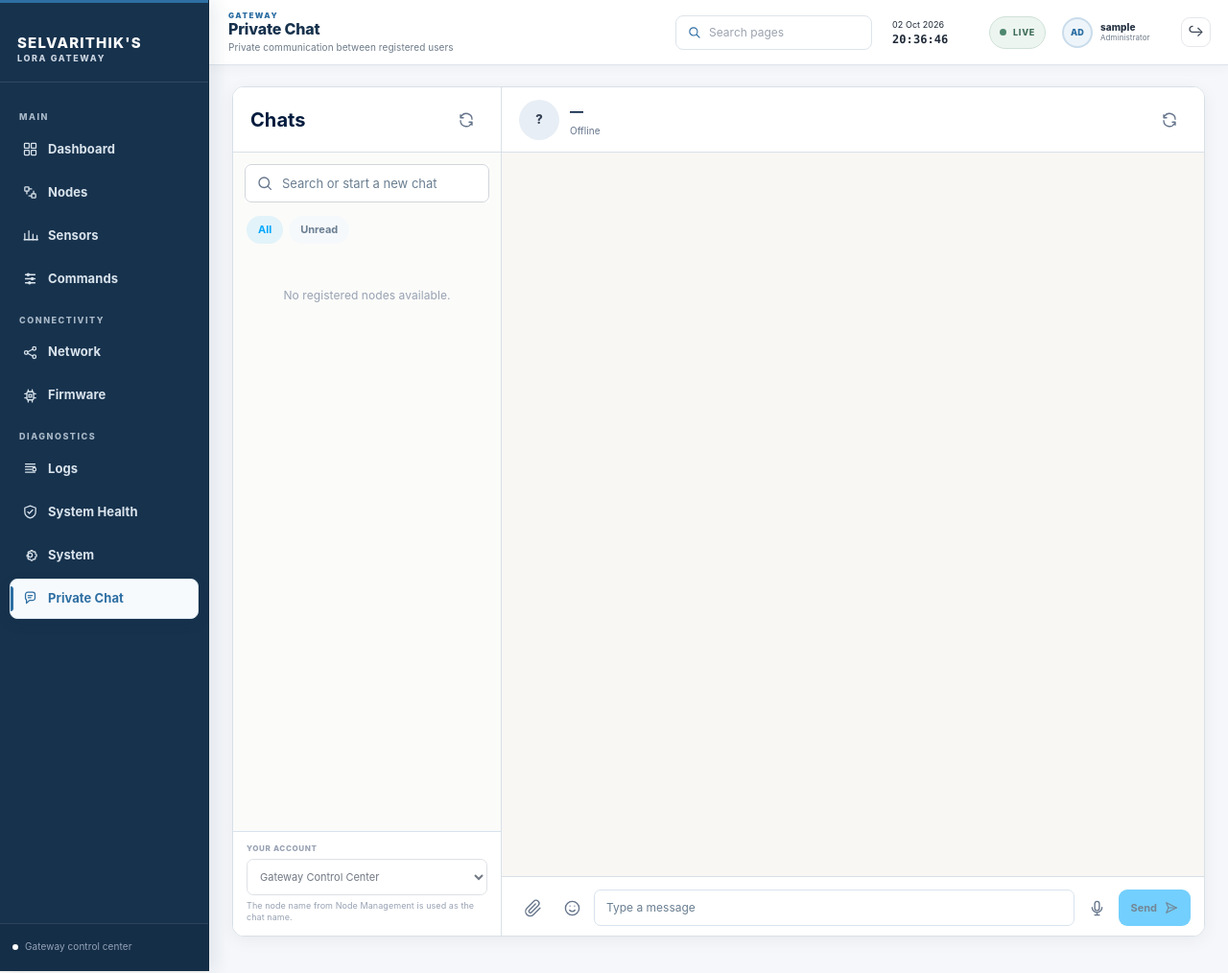
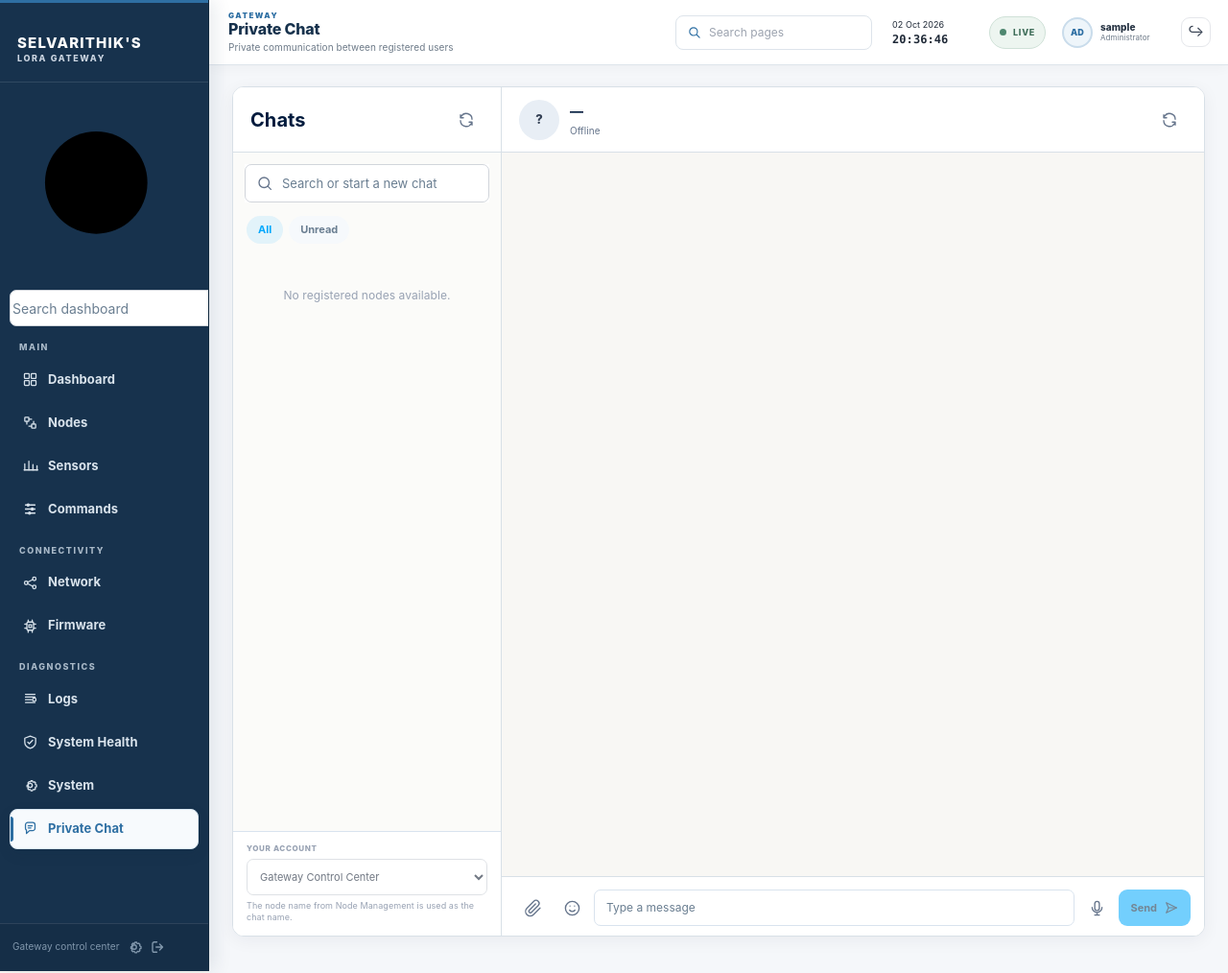
Before and after one commit to selvarithik/ESP32_LoRa_Project, a Flask app: page /chat in a window 1280 px wide. Shown: the whole page at 96% size. Run offline with Flask 3, Linux system fonts and the light colour scheme; the visitor is signed in with stand-in values (Sample User, id 1); data that the repository does not hold is empty.

Commit message:
Add sidebar-9 inspired navigation shell

```diff
--- a/dashboard/templates/base.html
+++ b/dashboard/templates/base.html
@@ -28,7 +28,7 @@
 
 <div class="app-shell" id="app-shell">
 
-  <aside class="sidebar-v6" id="side-navigation" aria-label="Gateway navigation">
+  <aside class="sidebar-v6 sidebar9-inspired" id="side-navigation" aria-label="Gateway navigation">
     <a class="sidebar-brand-v6" href="/" aria-label="SELVARITHIK'S LoRa Gateway">
       <span class="sidebar-brand-copy-v6">
         <strong>SELVARITHIK'S</strong>
@@ -36,8 +36,13 @@
       </span>
     </a>
 
-    <div class="sidebar-nav-v6">
-      <div class="sidebar-label-v6">Main</div>
+    <div class="sidebar-nav-v6 sidebar9-nav"><div class="sidebar9-search" role="search">
+        <svg viewBox="0 0 24 24" aria-hidden="true"><circle cx="11" cy="11" r="6.5"/><path d="m16 16 5 5"/></svg>
+        <input id="sidebar-page-search" type="search" placeholder="Search dashboard" aria-label="Search dashboard">
+      </div>
+
+
+      <div class="sidebar-label-v6 sidebar9-section">Main</div>
 
       <a href="/" class="nav-item nav-v6" data-path="/" aria-label="Dashboard" data-tooltip-title="Dashboard" data-tooltip-text="Live gateway overview, node availability and telemetry health.">
         <svg class="nav-icon" viewBox="0 0 24 24" aria-hidden="true"><rect x="3.5" y="3.5" width="7" height="7" rx="1"/><rect x="13.5" y="3.5" width="7" height="7" rx="1"/><rect x="3.5" y="13.5" width="7" height="7" rx="1"/><rect x="13.5" y="13.5" width="7" height="7" rx="1"/></svg>
@@ -59,7 +64,7 @@
         <span>Commands</span>
       </a>
 
-      <div class="sidebar-label-v6">Connectivity</div>
+      <div class="sidebar-label-v6 sidebar9-section">Connectivity</div>
 
       <a href="/communication" class="nav-item nav-v6" data-path="/communication" aria-label="Network" data-tooltip-title="Network" data-tooltip-text="Configure communication links and gateway connectivity.">
         <svg class="nav-icon" viewBox="0 0 24 24" aria-hidden="true"><circle cx="6" cy="12" r="2.5"/><circle cx="18" cy="6" r="2.5"/><circle cx="18" cy="18" r="2.5"/><path d="m8.2 11 7.5-4M8.2 13l7.5 4"/></svg>
@@ -71,7 +76,7 @@
         <span>Firmware</span>
       </a>
 
-      <div class="sidebar-label-v6">Diagnostics</div>
+      <div class="sidebar-label-v6 sidebar9-section">Diagnostics</div>
 
       <a href="/logs" class="nav-item nav-v6" data-path="/logs" aria-label="Logs" data-tooltip-title="Logs" data-tooltip-text="Inspect gateway events, diagnostics and communication records.">
         <svg class="nav-icon" viewBox="0 0 24 24" aria-hidden="true"><path d="M5 5h14M5 9h14M5 13h9M5 17h14"/><circle cx="18" cy="13" r="2.5"/></svg>
@@ -94,10 +99,24 @@
       </a>
     </div>
 
-    <div class="sidebar-footer-v6">
-      <span class="sidebar-live-dot"></span>
-      <span>Gateway control center</span>
-        </div>
+    <div class="sidebar-footer-v6 sidebar9-actions">
+      <div class="sidebar9-status">
+        <span class="sidebar-live-dot"></span>
+        <span>Gateway control center</span>
+      </div>
+      <a class="sidebar9-action" href="/system" title="System settings" aria-label="System settings">
+        <svg class="nav-icon" viewBox="0 0 24 24" aria-hidden="true">
+          <circle cx="12" cy="12" r="3"/>
+          <path d="M19.4 15a1.6 1.6 0 0 0 .3 1.8l.1.1-1.6 1.6-.1-.1a1.6 1.6 0 0 0-1.8-.3 1.6 1.6 0 0 0-1 1.5v.2h-2.3v-.2a1.6 1.6 0 0 0-1-1.5 1.6 1.6 0 0 0-1.8.3l-.1.1-1.6-1.6-.1-.1A1.6 1.6 0 0 0 9 15a1.6 1.6 0 0 0-1.5-1H7.3v-2.3h.2A1.6 1.6 0 0 0 9 10.2a1.6 1.6 0 0 0-.3-1.8l-.1-.1 1.6-1.6 1.8.3a1.6 1.6 0 0 0 1-1.5v-.2h2.3v.2a1.6 1.6 0 0 0 1 1.5 1.6 1.6 0 0 0 1.8-.3l.1-.1 1.6 1.6.1.1a1.6 1.6 0 0 0-.3 1.8 1.6 1.6 0 0 0 1.5 1h.2V14h-.2A1.6 1.6 0 0 0 19.4 15Z"/>
+        </svg>
+      </a>
+      <a class="sidebar9-action" href="/logout" title="Log out" aria-label="Log out">
+        <svg class="nav-icon" viewBox="0 0 24 24" aria-hidden="true">
+          <path d="M10 5H6.5A2.5 2.5 0 0 0 4 7.5v9A2.5 2.5 0 0 0 6.5 19H10"/>
+          <path d="M14 8l4 4-4 4M18 12H9"/>
+        </svg>
+      </a>
+    </div>
   </aside>
 
   <header class="topbar-v6" role="banner">
```
